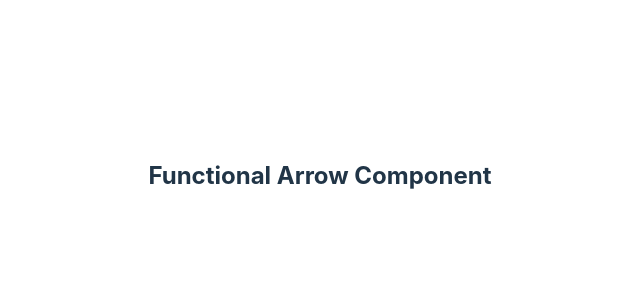
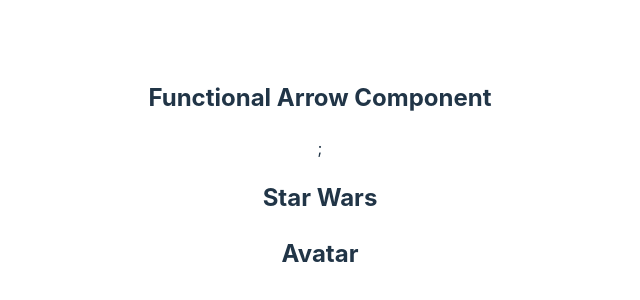
Before and after one commit to CamrynBowWow/react-19-course, a React (Vite) app: page / in a window 1280 px wide. Shown: the part 224-524 px from the top of the page, without its empty margins (320-960 px from the left). Built offline with nearby package versions, Linux system fonts and the light colour scheme.

Commit message:
Props Done

```diff
--- a/src/App.jsx
+++ b/src/App.jsx
@@ -1,7 +1,21 @@
 import './App.css';
 
+const Card = ({ title }) => {
+	return (
+		<div>
+			<h2>{title}</h2>
+		</div>
+	);
+};
+
 const App = () => {
-	return <h2>Functional Arrow Component </h2>;
+	return (
+		<div>
+			<h2>Functional Arrow Component </h2>;
+			<Card title='Star Wars' />
+			<Card title='Avatar' />
+		</div>
+	);
 };
 
 export default App;
```
Also changed, not shown: eslint.config.js (+8 -10 lines).
